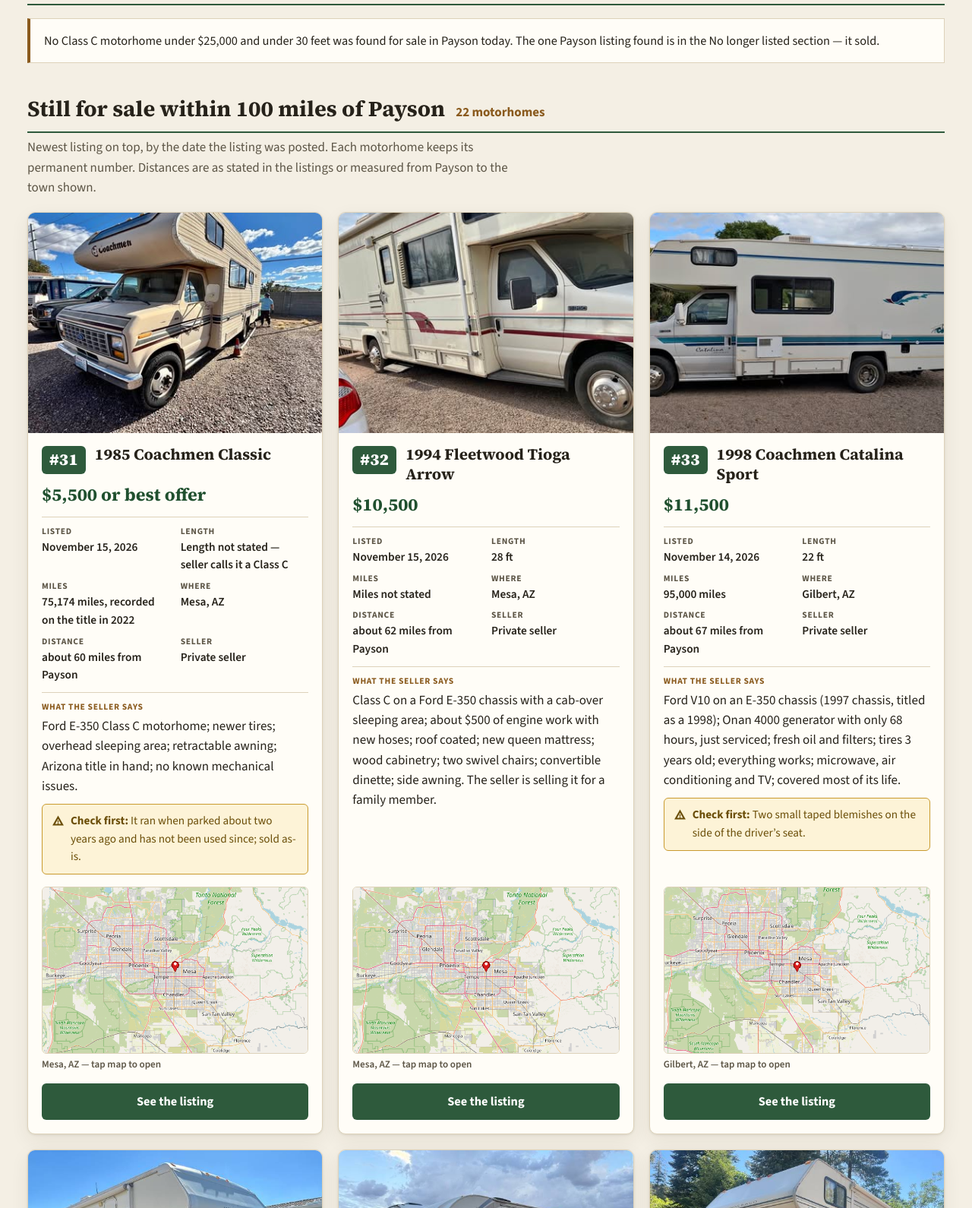
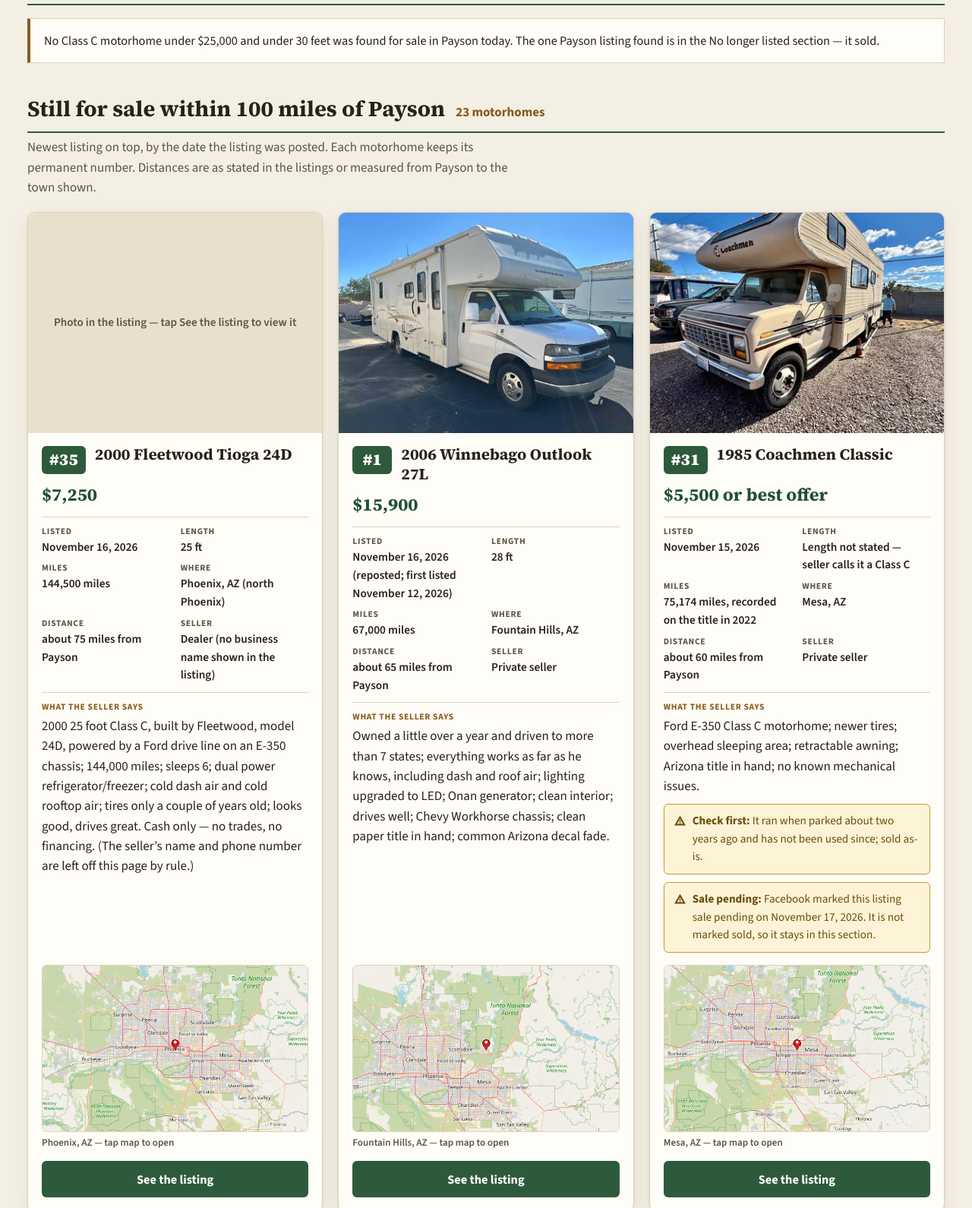
Before and after one commit to claypnw/class-c-motorhome-search, a plain HTML site: page index.html in a window 1280 px wide. Shown: the part 1210-2800 px from the top of the page at 76% size. Drawn offline with nearby package versions, Linux system fonts and the light colour scheme.

Commit message:
Nightly report 2026-11-17: add #34 Tucson Majestic and #35 Phoenix Tioga 24D, #1 repost, #31 sale pending

```diff
--- a/index.html
+++ b/index.html
@@ -96,15 +96,15 @@ footer p{margin:0 0 10px;color:var(--ink-soft)} footer p:last-child{margin-botto
 <body>
 <header class="report">
   <div class="rule" aria-hidden="true"></div>
-  <h1>Class C Motorhomes for Sale — Report for Monday, November 16, 2026</h1>
+  <h1>Class C Motorhomes for Sale — Report for Tuesday, November 17, 2026</h1>
   <p class="perm-note">Each motorhome keeps its number for good. Tell Muggy a number and that motorhome moves up to My Short List.</p>
   <p class="dateline">Payson, Arizona &middot; Nightly update</p>
   <p class="summary">This report searched for <strong>Class C motorhomes under 30 feet and under $25,000</strong> — Payson first, then within 100 miles, then up to 300 miles for a very good deal. Private sellers were looked for first; dealers are included where they had the best price and fit. It is built for travel with Gandy and Maevy, with room the van build did not have. Every motorhome is numbered, and inside each section the newest listing stands on top — tell Muggy a number and that motorhome will move to My Short List at the top of this page.</p>
   <div class="stats" aria-label="Counts by section">
     <div class="stat"><b>0</b><span>My Short List</span></div>
     <div class="stat"><b>0</b><span>For sale in Payson</span></div>
-    <div class="stat"><b>22</b><span>Within 100 miles</span></div>
-    <div class="stat"><b>10</b><span>Up to 300 miles away</span></div>
+    <div class="stat"><b>23</b><span>Within 100 miles</span></div>
+    <div class="stat"><b>11</b><span>Up to 300 miles away</span></div>
     <div class="stat sold-stat"><b>1</b><span>No longer listed</span></div>
   </div>
   <div class="closest">
@@ -150,9 +150,59 @@ footer p{margin:0 0 10px;color:var(--ink-soft)} footer p:last-child{margin-botto
   </section>
 
   <section aria-labelledby="h-near">
-    <div class="sec-head"><h2 id="h-near">Still for sale within 100 miles of Payson</h2><span class="sec-count">22 motorhomes</span></div>
+    <div class="sec-head"><h2 id="h-near">Still for sale within 100 miles of Payson</h2><span class="sec-count">23 motorhomes</span></div>
     <p class="sec-note">Newest listing on top, by the date the listing was posted. Each motorhome keeps its permanent number. Distances are as stated in the listings or measured from Payson to the town shown.</p>
     <div class="grid" data-grid>
+<article class="card" data-num="35" data-price="7250" data-dist="75" data-miles="144500" data-year="2000" data-seller="dealer" data-search="2000 fleetwood tioga 24d phoenix, az dealer #35 number 35">
+  <div class="photo-wrap"><div class="photo photo-none">Photo in the listing — tap See the listing to view it</div></div>
+  <div class="card-body">
+    <div class="title-row"><span class="card-num" aria-label="Listing number 35">#35</span><h3>2000 Fleetwood Tioga 24D</h3></div>
+    <p class="price">$7,250</p>
+    <dl class="facts">
+      <div><dt>Listed</dt><dd>November 16, 2026</dd></div>
+      <div><dt>Length</dt><dd>25 ft</dd></div>
+      <div><dt>Miles</dt><dd>144,500 miles</dd></div>
+      <div><dt>Where</dt><dd>Phoenix, AZ (north Phoenix)</dd></div>
+      <div><dt>Distance</dt><dd>about 75 miles from Payson</dd></div>
+      <div><dt>Seller</dt><dd>Dealer (no business name shown in the listing)</dd></div>
+    </dl>
+    <p class="says"><span class="says-label">What the seller says</span>2000 25 foot Class C, built by Fleetwood, model 24D, powered by a Ford drive line on an E-350 chassis; 144,000 miles; sleeps 6; dual power refrigerator/freezer; cold dash air and cold rooftop air; tires only a couple of years old; looks good, drives great. Cash only — no trades, no financing. (The seller&rsquo;s name and phone number are left off this page by rule.)</p>
+    <div class="card-foot">
+      <a class="map-link" href="https://www.google.com/maps/search/?api=1&amp;query=33.45,-112.07" target="_blank" rel="noopener" aria-label="Map of Phoenix, AZ on Google Maps">
+        <img class="map-img" src="assets/maps/map-33.45--112.07.png" alt="Small map of Phoenix, AZ" loading="lazy" width="640" height="400" onerror="this.style.display='none';this.nextElementSibling.style.display='flex'">
+        <span class="map-fallback">Map of Phoenix, AZ — tap to open in Google Maps</span>
+        <span class="map-cap">Phoenix, AZ — tap map to open</span>
+      </a>
+      <a class="listing-btn" href="https://www.craigslist.org/view/d/phoenix-foot-class-sleeps-drives-very/oHs9pQTPB7bDg9bgafRNUT" target="_blank" rel="noopener">See the listing</a>
+    </div>
+  </div>
+</article>
+<article class="card" data-num="1" data-price="15900" data-dist="65" data-miles="67000" data-year="2006" data-seller="private" data-search="2006 winnebago outlook 27l fountain hills, az private seller #1 number 1">
+  <div class="photo-wrap"><img class="photo" src="assets/photos/p03-fountain-hills.jpg" alt="Photo of the 2006 Winnebago Outlook 27L from its listing" loading="eager" decoding="async" onerror="this.outerHTML='<div class=&quot;photo photo-none&quot;>No photo in the listing</div>'"></div>
+  <div class="card-body">
+    <div class="title-row"><span class="card-num" aria-label="Listing number 1">#1</span><h3>2006 Winnebago Outlook 27L</h3></div>
+    <p class="price">$15,900</p>
+    <dl class="facts">
+      <div><dt>Listed</dt><dd>November 16, 2026 (reposted; first listed November 12, 2026)</dd></div>
+
+      <div><dt>Length</dt><dd>28 ft</dd></div>
+      <div><dt>Miles</dt><dd>67,000 miles</dd></div>
+      <div><dt>Where</dt><dd>Fountain Hills, AZ</dd></div>
+      <div><dt>Distance</dt><dd>about 65 miles from Payson</dd></div>
+      <div><dt>Seller</dt><dd>Private seller</dd></div>
+    </dl>
+    <p class="says"><span class="says-label">What the seller says</span>Owned a little over a year and driven to more than 7 states; everything works as far as he knows, including dash and roof air; lighting upgraded to LED; Onan generator; clean interior; drives well; Chevy Workhorse chassis; clean paper title in hand; common Arizona decal fade.</p>
+
+    <div class="card-foot">
+      <a class="map-link" href="https://www.google.com/maps/search/?api=1&amp;query=33.60,-111.72" target="_blank" rel="noopener" aria-label="Map of Fountain Hills, AZ on Google Maps">
+        <img class="map-img" src="assets/maps/map-33.60--111.72.png" alt="Small map of Fountain Hills, AZ" loading="lazy" width="640" height="400" onerror="this.style.display='none';this.nextElementSibling.style.display='flex'">
+        <span class="map-fallback">Map of Fountain Hills, AZ — tap to open in Google Maps</span>
+        <span class="map-cap">Fountain Hills, AZ — tap map to open</span>
+      </a>
+      <a class="listing-btn" href="https://www.craigslist.org/view/d/fountain-hills-2006-winnebago-outlook/eTvxG5ZaRcmCL8bEYkCU7o" target="_blank" rel="noopener">See the listing</a>
+    </div>
+  </div>
+</article>
 <article class="card" data-num="31" data-price="5500" data-dist="60" data-miles="75174" data-year="1985" data-seller="private" data-search="1985 coachmen classic mesa, az private seller #31 number 31">
   <div class="photo-wrap"><img class="photo" src="assets/photos/p30-mesa-coachmen-classic.jpg" alt="Photo of the 1985 Coachmen Classic from its listing" loading="eager" decoding="async" onerror="this.outerHTML='<div class=&quot;photo photo-none&quot;>No photo in the listing</div>'"></div>
   <div class="card-body">
@@ -169,6 +219,7 @@ footer p{margin:0 0 10px;color:var(--ink-soft)} footer p:last-child{margin-botto
     </dl>
     <p class="says"><span class="says-label">What the seller says</span>Ford E-350 Class C motorhome; newer tires; overhead sleeping area; retractable awning; Arizona title in hand; no known mechanical issues.</p>
     <p class="flag"><svg aria-hidden="true" viewBox="0 0 24 24" width="17" height="17"><path fill="currentColor" d="M12 2 1.5 20.5h21L12 2zm0 6.2 5.4 9.3H6.6L12 8.2zM11 11v4h2v-4h-2zm0 5v2h2v-2h-2z"/></svg><span><strong>Check first:</strong> It ran when parked about two years ago and has not been used since; sold as-is.</span></p>
+    <p class="flag"><svg aria-hidden="true" viewBox="0 0 24 24" width="17" height="17"><path fill="currentColor" d="M12 2 1.5 20.5h21L12 2zm0 6.2 5.4 9.3H6.6L12 8.2zM11 11v4h2v-4h-2zm0 5v2h2v-2h-2z"/></svg><span><strong>Sale pending:</strong> Facebook marked this listing sale pending on November 17, 2026. It is not marked sold, so it stays in this section.</span></p>
     <div class="card-foot">
       <a class="map-link" href="https://www.google.com/maps/search/?api=1&amp;query=33.42,-111.83" target="_blank" rel="noopener" aria-label="Map of Mesa, AZ on Google Maps">
         <img class="map-img" src="assets/maps/map-33.42--111.83.png" alt="Small map of Mesa, AZ" loading="lazy" width="640" height="400" onerror="this.style.display='none';this.nextElementSibling.style.display='flex'">
@@ -228,32 +279,6 @@ footer p{margin:0 0 10px;color:var(--ink-soft)} footer p:last-child{margin-botto
         <span class="map-cap">Gilbert, AZ — tap map to open</span>
       </a>
       <a class="listing-btn" href="https://www.facebook.com/marketplace/item/2294795367757417" target="_blank" rel="noopener">See the listing</a>
-    </div>
-  </div>
-</article>
-<article class="card" data-num="1" data-price="15900" data-dist="65" data-miles="67000" data-year="2006" data-seller="private" data-search="2006 winnebago outlook 27l fountain hills, az private seller #1 number 1">
-  <div class="photo-wrap"><img class="photo" src="assets/photos/p03-fountain-hills.jpg" alt="Photo of the 2006 Winnebago Outlook 27L from its listing" loading="eager" decoding="async" onerror="this.outerHTML='<div class=&quot;photo photo-none&quot;>No photo in the listing</div>'"></div>
-  <div class="card-body">
-    <div class="title-row"><span class="card-num" aria-label="Listing number 1">#1</span><h3>2006 Winnebago Outlook 27L</h3></div>
-    <p class="price">$15,900</p>
-    <dl class="facts">
-      <div><dt>Listed</dt><dd>November 12, 2026</dd></div>
-
-      <div><dt>Length</dt><dd>28 ft</dd></div>
-      <div><dt>Miles</dt><dd>67,000 miles</dd></div>
-      <div><dt>Where</dt><dd>Fountain Hills, AZ</dd></div>
-      <div><dt>Distance</dt><dd>about 65 miles from Payson</dd></div>
-      <div><dt>Seller</dt><dd>Private seller</dd></div>
-    </dl>
-    <p class="says"><span class="says-label">What the seller says</span>Owned a little over a year and driven to more than 7 states; everything works as far as he knows, including dash and roof air; lighting upgraded to LED; Onan generator; clean interior; drives well; Chevy Workhorse chassis; clean paper title in hand; common Arizona decal fade.</p>
-
-    <div class="card-foot">
-      <a class="map-link" href="https://www.google.com/maps/search/?api=1&amp;query=33.60,-111.72" target="_blank" rel="noopener" aria-label="Map of Fountain Hills, AZ on Google Maps">
-        <img class="map-img" src="assets/maps/map-33.60--111.72.png" alt="Small map of Fountain Hills, AZ" loading="lazy" width="640" height="400" onerror="this.style.display='none';this.nextElementSibling.style.display='flex'">
-        <span class="map-fallback">Map of Fountain Hills, AZ — tap to open in Google Maps</span>
-        <span class="map-cap">Fountain Hills, AZ — tap map to open</span>
-      </a>
-      <a class="listing-btn" href="https://www.craigslist.org/view/d/fountain-hills-2006-winnebago-outlook/4WXWhPd5kkrG8UqzTYYAkS" target="_blank" rel="noopener">See the listing</a>
     </div>
   </div>
 </article>
@@ -730,9 +755,33 @@ footer p{margin:0 0 10px;color:var(--ink-soft)} footer p:last-child{margin-botto
   </section>
 
   <section aria-labelledby="h-far">
-    <div class="sec-head"><h2 id="h-far">Still for sale up to 300 miles away — very good deals only</h2><span class="sec-count">10 motorhomes</span></div>
+    <div class="sec-head"><h2 id="h-far">Still for sale up to 300 miles away — very good deals only</h2><span class="sec-count">11 motorhomes</span></div>
     <p class="sec-note">Farther away, and worth the drive only for a very good deal. Newest listing on top, by the date the listing was posted.</p>
     <div class="grid" data-grid>
+<article class="card" data-num="34" data-price="19000" data-dist="117" data-miles="146000" data-year="2011" data-seller="private" data-search="2011 thor majestic tucson, az private seller #34 number 34">
+  <div class="photo-wrap"><div class="photo photo-none">Photo in the listing — tap See the listing to view it</div></div>
+  <div class="card-body">
+    <div class="title-row"><span class="card-num" aria-label="Listing number 34">#34</span><h3>2011 Thor Majestic</h3></div>
+    <p class="price">$19,000</p>
+    <dl class="facts">
+      <div><dt>Listed</dt><dd>November 16, 2026</dd></div>
+      <div><dt>Length</dt><dd>28 ft</dd></div>
+      <div><dt>Miles</dt><dd>146,000 miles</dd></div>
+      <div><dt>Where</dt><dd>Tucson, AZ</dd></div>
+      <div><dt>Distance</dt><dd>117 miles from Payson</dd></div>
+      <div><dt>Seller</dt><dd>Private seller</dd></div>
+    </dl>
+    <p class="says"><span class="says-label">What the seller says</span>28 ft; one owner; Ford E-450 Super Duty; 146,000 miles; new air conditioning, new refrigerator, new toilet. (The seller&rsquo;s name and phone number are left off this page by rule.)</p>
+    <div class="card-foot">
+      <a class="map-link" href="https://www.google.com/maps/search/?api=1&amp;query=32.22,-110.97" target="_blank" rel="noopener" aria-label="Map of Tucson, AZ on Google Maps">
+        <img class="map-img" src="assets/maps/map-32.22--110.97.png" alt="Small map of Tucson, AZ" loading="lazy" width="640" height="400" onerror="this.style.display='none';this.nextElementSibling.style.display='flex'">
+        <span class="map-fallback">Map of Tucson, AZ — tap to open in Google Maps</span>
+        <span class="map-cap">Tucson, AZ — tap map to open</span>
+      </a>
+      <a class="listing-btn" href="https://www.facebook.com/marketplace/item/29266587869647959" target="_blank" rel="noopener">See the listing</a>
+    </div>
+  </div>
+</article>
 <article class="card" data-num="20" data-price="2200" data-dist="185" data-miles="999999999" data-year="1978" data-seller="private" data-search="1978 toyota e-z rider quartzsite, az private seller #20 number 20">
   <div class="photo-wrap"><img class="photo" src="assets/photos/p27-quartzsite.jpg" alt="Photo of the 1978 Toyota E-Z Rider from its listing" loading="eager" decoding="async" onerror="this.outerHTML='<div class=&quot;photo photo-none&quot;>No photo in the listing</div>'"></div>
   <div class="card-body">
@@ -1033,7 +1082,7 @@ footer p{margin:0 0 10px;color:var(--ink-soft)} footer p:last-child{margin-botto
 
   <footer>
     <h2>Sources and notes</h2>
-    <p>Craigslist, Facebook Marketplace, and RV Trader were checked on November 16, 2026, and no other new matches were found beyond the three new listings at the top of the within-100-miles section. The RV Trader search copies were about a month old, so a very new RV Trader listing may not show yet. The Payson Roundup print classifieds could not be read — they sit behind a paid subscription. Nextdoor for Payson could not be read — its for-sale posts sit behind a sign-in.</p>
+    <p>Checked on November 17, 2026: Craigslist (read live — one new listing, #35, and #1 was reposted by its seller on November 16), Facebook Marketplace through Clay&rsquo;s linked account (one new listing, #34; #31 is now marked sale pending, not sold), RV Trader and RVUSA (read through the search index; the index copies can be weeks old, so a very new listing there may not show yet — no new matches found). Two Craigslist leads noted on November 16 (a 2010 Fleetwood Jamboree in the Phoenix east valley and a 2008 Itasca Impulse in Tucson) could not be found again and were never captured with a link, so they are not on this page. The Payson Roundup print classifieds could not be read — they sit behind a paid subscription. Nextdoor for Payson could not be read — its for-sale posts sit behind a sign-in.</p>
     <p>No seller was called or messaged. Prices and listings can change; check the listing page before acting. Map images are from OpenStreetMap; tapping a map opens that town in Google Maps.</p>
   </footer>
 </div>
@@ -1066,7 +1115,7 @@ footer p{margin:0 0 10px;color:var(--ink-soft)} footer p:last-child{margin-botto
       var note=g.parentElement.querySelector('.no-results');
       if(note) note.style.display=any?'none':'block';
     });
-    countNote.textContent=visible+' of 33 motorhomes shown';
+    countNote.textContent=visible+' of 35 motorhomes shown';
   }
   sortSel.addEventListener('change',apply); sellerSel.addEventListener('change',apply);
   searchBox.addEventListener('input',apply); apply();
```
